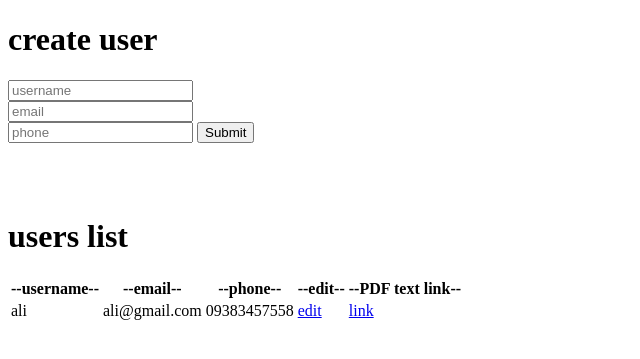
After one commit to yasharmi/chat_PDF_site, a Flask app: page /admin/dashboard/user_editor in a window 1280 px wide. The commit adds this page. Shown: the top 359 px of the page, without its empty margins (0-640 px from the left). Run offline with Flask 3, Linux system fonts and the light colour scheme; the visitor is signed in with stand-in values (Sample User, id 1).

Commit message:
make user editor dashboard

```diff
--- a/app.py
+++ b/app.py
@@ -23,4 +23,4 @@ with app.app_context():
 
 
 if __name__ == '__main__':
-    app.run()
+    app.run(debug=True)
--- a/blueprints/admin.py
+++ b/blueprints/admin.py
@@ -1,7 +1,16 @@
-from flask import Blueprint, render_template, request, session, redirect, abort
+from flask import Blueprint, render_template, request, session, redirect, abort, url_for
 import config
+from models.user import User
+from extentions import db
 
 app = Blueprint("admin", __name__)
+
+
+
+@app.before_request
+def before_request():
+    if session.get('admin_login', None) == None and request.endpoint != "admin.login":
+        abort(403)
 
 
 
@@ -23,7 +32,22 @@ def login():  # put application's code here
 
 @app.route('/admin/dashboard' , methods = ["GET"])
 def dashboard():
-    if session.get('admin_login', None) == None:
-        abort(403)
+    return render_template("admin/dashboard.html")
 
-    return "dashboard"
+@app.route('/admin/dashboard/user_editor' , methods=["GET", "POST"])
+def user_editor():
+    if request.method == "GET":
+
+        user = User.query.all()
+
+        return render_template("admin/user_editor.html", user=user)
+    else:
+        username = request.form.get('username',None)
+        email = request.form.get('email',None)
+        phone = request.form.get('phone',None)
+
+        p = User(username=username, email=email, phone=phone)
+        db.session.add(p)
+        db.session.commit()
+
+        return "done"
--- /dev/null
+++ b/templates/admin/user_editor.html
@@ -0,0 +1,43 @@
+{% extends 'base.html' %}
+{% block header %}
+
+    <title>user_editor</title>
+
+{% endblock %}
+
+{% block body %}
+
+    <h1>create user</h1>
+    <form action="#" method="post">
+        <input type="text" name="username" placeholder="username"><br>
+        <input type="email" name="email" placeholder="email"><br>
+        <input type="number" name="phone" placeholder="phone">
+        <input type="submit">
+    </form>
+
+    <br>
+    <br>
+    <br>
+
+    <h1>users list</h1>
+    <table>
+        <tr>
+            <th>--username--</th>
+            <th>--email--</th>
+            <th>--phone--</th>
+            <th>--edit--</th>
+            <th>--PDF text link--</th>
+        </tr>
+
+        {% for p in user %}
+            <tr>
+                <td>{{ p.username }}</td>
+                <td>{{ p.email }}</td>
+                <td>{{ p.phone }}</td>
+                <td><a href="/admin/dashboard/user_editor/{{ p.id }}">edit</a></td>
+                <td><a href="/admin/dashboard/PDF/{{ p.id }}">link</a></td>
+            </tr>
+        {% endfor %}
+
+    </table>
+{% endblock %}
--- /dev/null
+++ b/templates/base.html
@@ -0,0 +1,15 @@
+<!doctype html>
+<html lang="fa">
+<head>
+    <meta charset="UTF-8">
+    <meta name="viewport" content="width=device-width, initial-scale=1">
+    {% block header %}
+
+    {% endblock %}
+</head>
+<body>
+{% block body %}
+
+{% endblock %}
+</body>
+</html>
```
Also changed, not shown: templates/admin/dashboard.html (added, +12 -0 lines), templates/admin/login.html (+10 -11 lines), instance/database.db.
